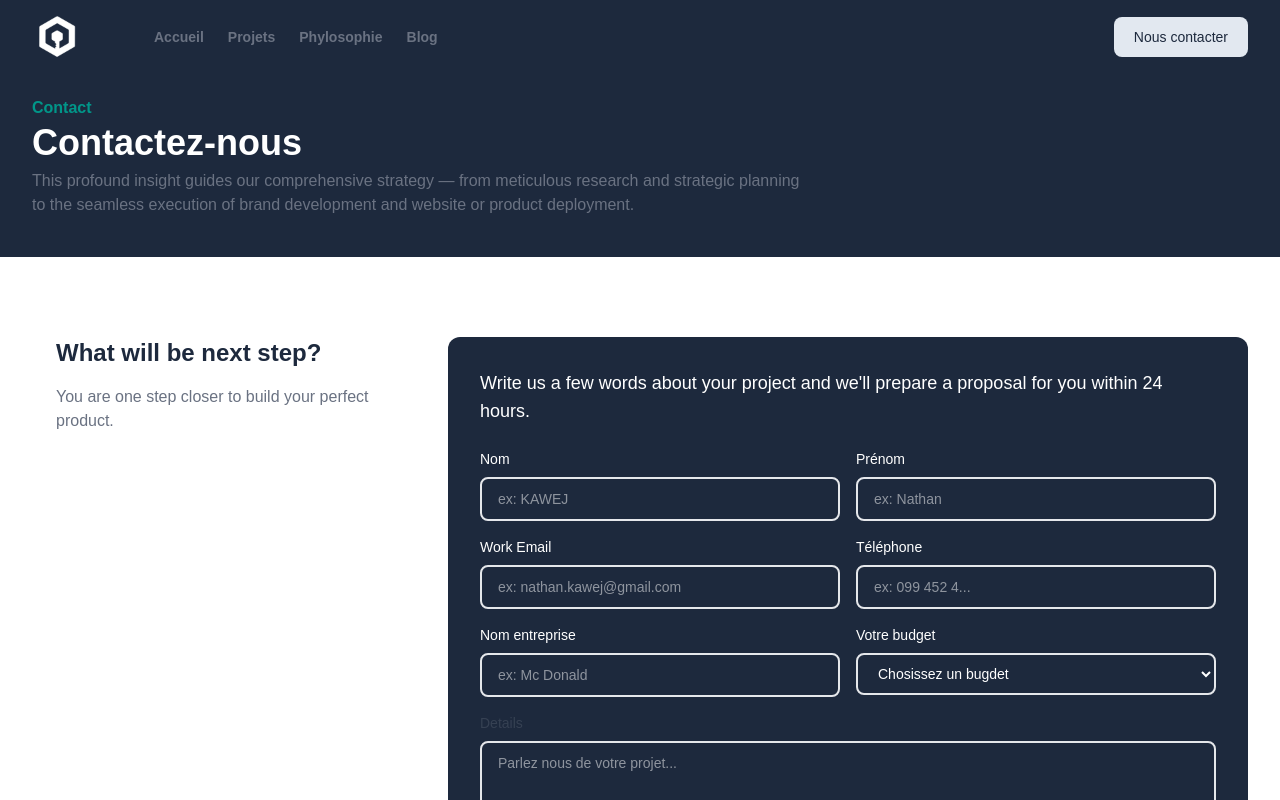
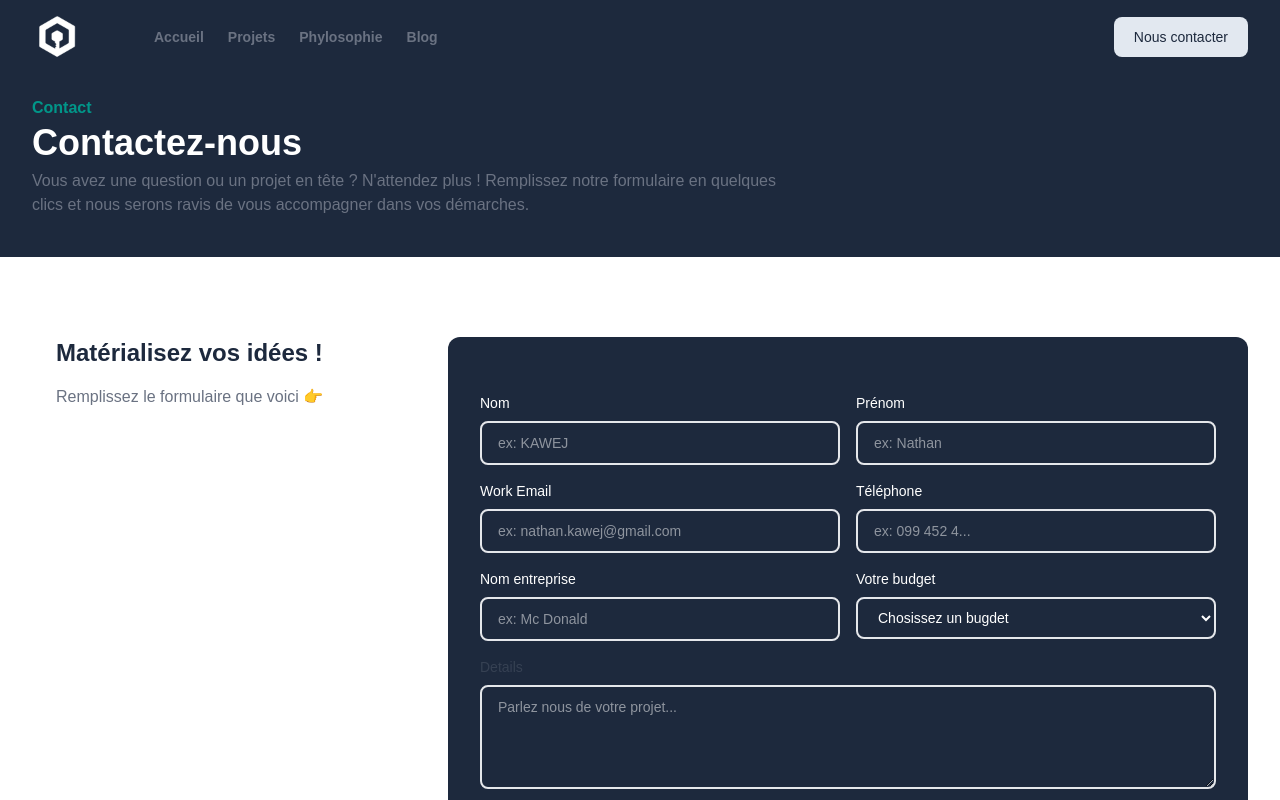
Before and after one commit to Aaron-KASONGO/softhoare-site, a Next.js app: page /contact in a window 1280 px wide. Shown: the top 800 px of the page. Built offline with nearby package versions, Linux system fonts and the light colour scheme.

Commit message:
adding something

```diff
--- /dev/null
+++ b/app/contact/layout.tsx
@@ -0,0 +1,34 @@
+import { Metadata } from "next";
+
+
+export const metadata: Metadata = {
+    title: "SoftHoare | Projets",
+    description: "Vous avez une question ou un projet en tête ? N'attendez plus ! Remplissez notre formulaire en quelques clics et nous serons ravis de vous accompagner dans vos démarches.",
+    robots: "index, follow",
+    keywords: ["Agence", "Agence developpement", "developpement logiciel", "lubumbashi", "lubumbashi developpement", "devlopment", "web app", "mobile app", "software"],
+    openGraph: {
+      title: "SoftHoare | Contact",
+      description: "Vous avez une question ou un projet en tête ? N'attendez plus ! Remplissez notre formulaire en quelques clics et nous serons ravis de vous accompagner dans vos démarches.",
+      url: "https://softhoare.com/contact",
+      images: "/logos/logo_blue.png"
+    },
+    twitter: {
+      title: "SoftHoare | Contact",
+      description: "Vous avez une question ou un projet en tête ? N'attendez plus ! Remplissez notre formulaire en quelques clics et nous serons ravis de vous accompagner dans vos démarches.",
+      card: "summary",
+      images: "/logos/logo_blue.png",
+        site: "https://softhoare.com/contact"
+    }
+};
+
+  export default function Layout({
+    children,
+  }: Readonly<{
+    children: React.ReactNode;
+  }>) {
+    return (
+        <div>
+            {children}
+        </div>
+    );
+  }
--- a/app/contact/page.tsx
+++ b/app/contact/page.tsx
@@ -41,7 +41,7 @@ const Contact = () => {
                     Contact
                 </h3>
                 <h2 className="text-white font-semibold text-2xl md:text-4xl md:leading-tight">Contactez-nous</h2>
-                <p className="mt-1 text-gray-500">This profound insight guides our comprehensive strategy — from meticulous research and strategic planning to the seamless execution of brand development and website or product deployment.</p>
+                <p className="mt-1 text-gray-500">Vous avez une question ou un projet en tête ? N'attendez plus ! Remplissez notre formulaire en quelques clics et nous serons ravis de vous accompagner dans vos démarches.</p>
             </div>
 
             {/* <!-- Section Aide --> */}
@@ -63,8 +63,8 @@ const Contact = () => {
                 {/* <!-- Étapes --> */}
                 <div className="grid md:grid-cols-3 gap-8 mb-20">
                     <div className="pl-6">
-                        <h3 className="text-2xl text-slate-800 font-bold mb-4">What will be next step?</h3>
-                        <p className="text-gray-500 mb-6">You are one step closer to build your perfect product.</p>
+                        <h3 className="text-2xl text-slate-800 font-bold mb-4">Matérialisez vos idées !</h3>
+                        <p className="text-gray-500 mb-6">Remplissez le formulaire que voici <span className='md:hidden'> 👇</span><span className='hidden md:inline'> 👉</span></p>
 
                         {/* <div className="space-y-8">
                             <div>
@@ -87,7 +87,7 @@ const Contact = () => {
 
                     {/* <!-- Formulaire --> */}
                     <div className="md:col-span-2 bg-slate-800 p-8 rounded-xl text-white">
-                        <p className="text-lg mb-6">Write us a few words about your project and we'll prepare a proposal for you within 24 hours.</p>
+                        {/* <p className="text-lg mb-6">Write us a few words about your project and we'll prepare a proposal for you within 24 hours.</p> */}
 
                         <form>
                             <div className="mt-6 grid gap-4">
--- /dev/null
+++ b/lib/email-config.ts
@@ -0,0 +1,50 @@
+'use server';
+
+
+import nodemailer from 'nodemailer';
+const SMTP_SERVER_HOST = process.env.SMTP_SERVER_HOST;
+const SMTP_SERVER_USERNAME = process.env.SMTP_SERVER_USERNAME;
+const SMTP_SERVER_PASSWORD = process.env.SMTP_SERVER_PASSWORD;
+
+
+const transporter = nodemailer.createTransport({
+  service: 'gmail',
+  host: SMTP_SERVER_HOST,
+  port: 465,
+  secure: true,
+  auth: {
+    user: SMTP_SERVER_USERNAME,
+    pass: SMTP_SERVER_PASSWORD,
+  },
+});
+
+export async function sendMail({
+    email,
+    sendTo,
+    subject,
+    text,
+    html,
+  }: {
+    email: string;
+    sendTo: string;
+    subject: string;
+    text: string;
+    html?: string;
+  }) {
+    try {
+      const isVerified = await transporter.verify();
+    } catch (error) {
+      console.error('Something Went Wrong', SMTP_SERVER_USERNAME, SMTP_SERVER_PASSWORD, error);
+      return;
+    }
+    const info = await transporter.sendMail({
+      from: email,
+      to: sendTo,
+      subject: subject,
+      text: text,
+      html: html ? html : '',
+    });
+    console.log('Message Sent', info.messageId);
+    console.log('Mail sent to', sendTo);
+    return info;
+  }
--- a/package.json
+++ b/package.json
@@ -9,8 +9,10 @@
     "lint": "next lint"
   },
   "dependencies": {
+    "@types/nodemailer": "^6.4.17",
     "lucide-react": "^0.477.0",
     "next": "15.2.1",
+    "nodemailer": "^6.10.0",
     "react": "^19.0.0",
     "react-dom": "^19.0.0"
   },
```
Also changed, not shown: 1 other file (tests, documents, lock files or other folders).
